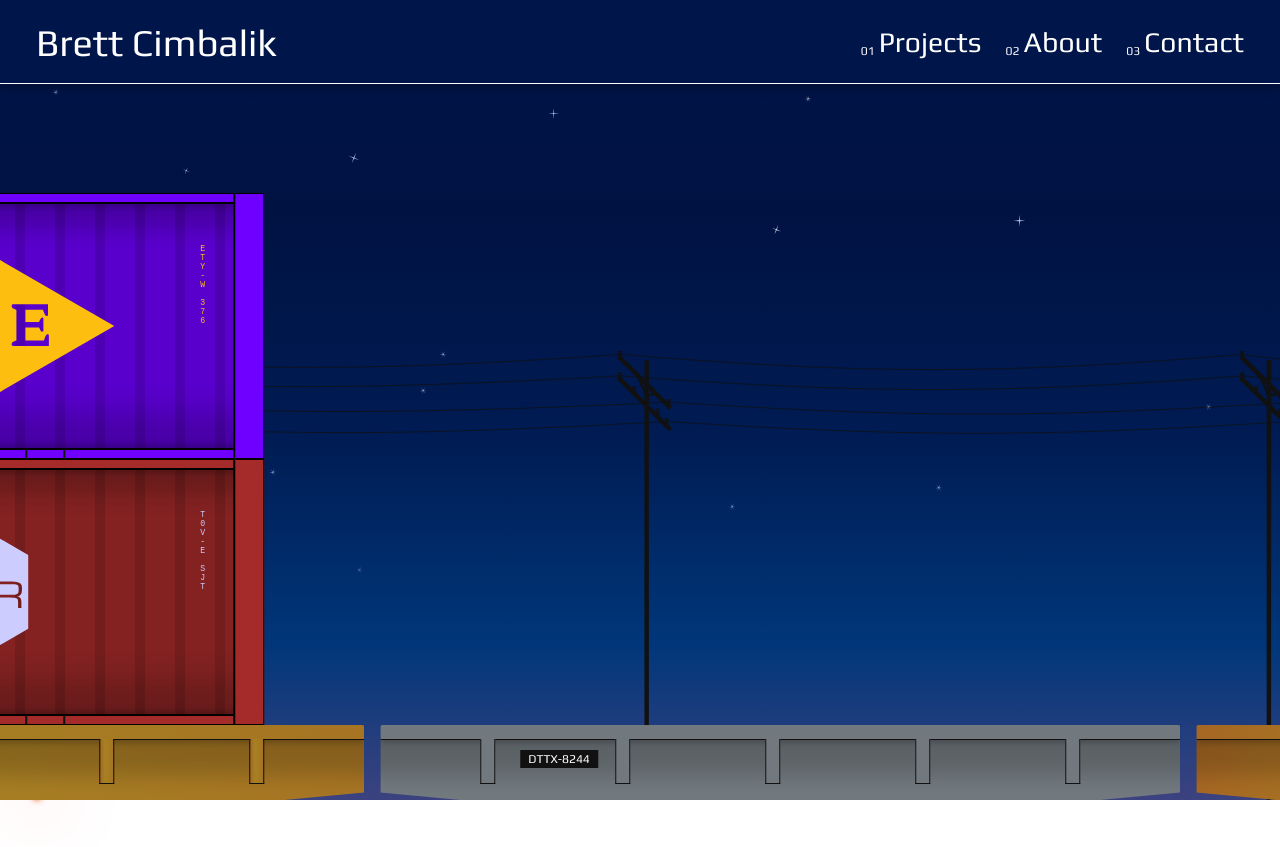
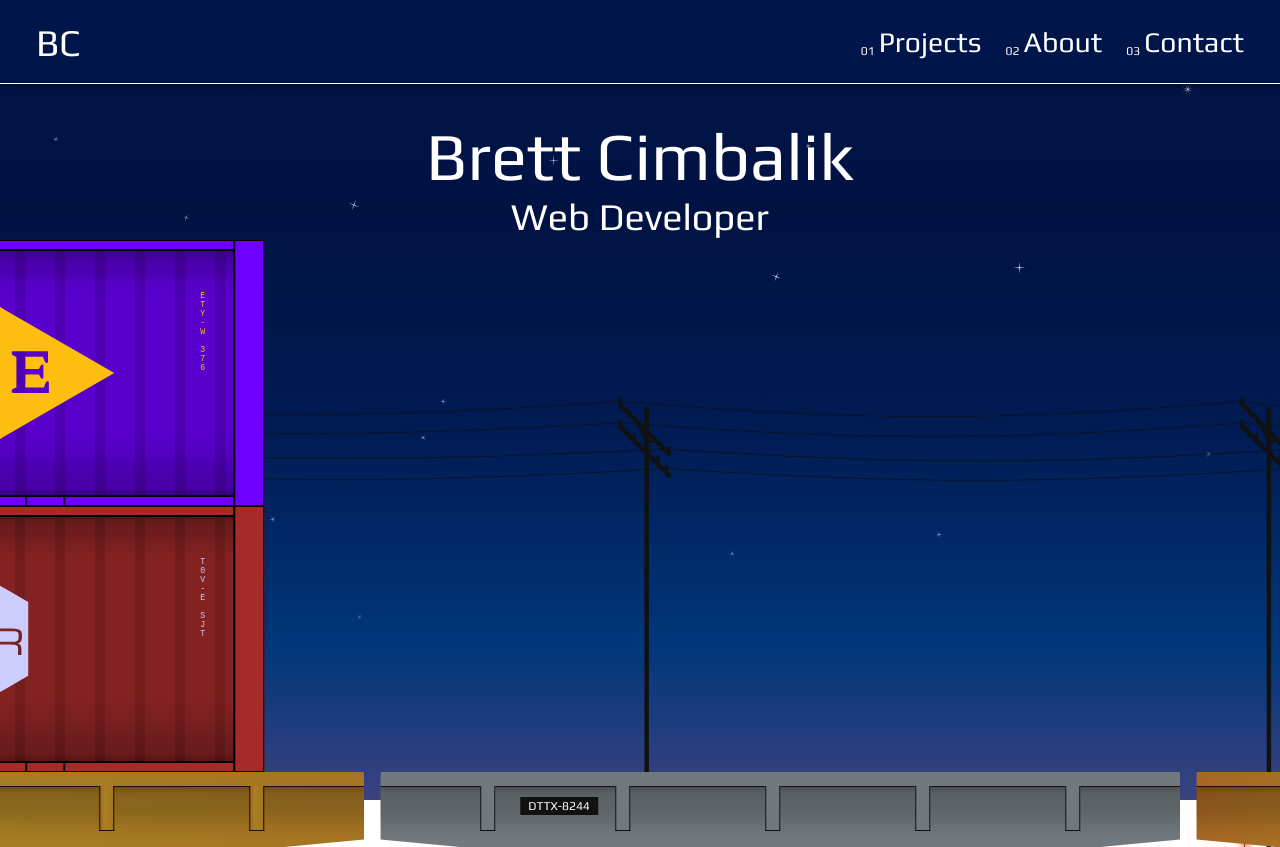
Before and after one commit to bcimbali/my-site-2, a Next.js app: page / in a window 1280 px wide. Before the commit the page ends 800 px from the top, so only its background shows below. Built offline with nearby package versions, Linux system fonts and the light colour scheme.

Commit message:
feat(page): add title to homepage

```diff
--- a/src/components/HomePage/index.tsx
+++ b/src/components/HomePage/index.tsx
@@ -8,6 +8,8 @@ import IntermodalWrapper from '@/components/IntermodalWrapper';
 import containersData from '@/lib/containersData';
 import CommsTower from '@/components/CommsTower';
 
+const PageSubtitle = styled.h3``;
+
 const StyledDiv = styled.div`
   align-items: center;
   display: flex;
@@ -17,10 +19,19 @@ const StyledDiv = styled.div`
   position: relative;
 `;
 
+const TitleContainer = styled.div`
+  align-items: center;
+  display: flex;
+  flex-direction: column;
+`;
+
 const HomePage = () => {
   return (
     <StyledDiv>
-      <PageTitle>{''}</PageTitle>
+      <TitleContainer>
+        <PageTitle noMargin>{'Brett Cimbalik'}</PageTitle>
+        <PageSubtitle>Web Developer</PageSubtitle>
+      </TitleContainer>
       <TrainMarquee>
         {containersData.map((item, idx) => (
           <IntermodalWrapper
--- a/src/components/Navbar/index.tsx
+++ b/src/components/Navbar/index.tsx
@@ -171,7 +171,7 @@ const Navbar = () => {
           </MobileNavBttn>
 
           <StyledLink href="/">
-            <Logo>Brett Cimbalik</Logo>
+            <Logo>BC</Logo>
           </StyledLink>
 
           <DesktopLinkContainer>
--- a/src/components/PageTitle/index.tsx
+++ b/src/components/PageTitle/index.tsx
@@ -2,18 +2,28 @@
 
 import styled, { css } from 'styled-components';
 
-const Title = styled.h1`
-  ${({ theme: { mediaQuery, spacing, themeColors } }) => css`
+type TitleTypes = {
+  $noMargin?: boolean;
+};
+
+const Title = styled.h1<TitleTypes>`
+  ${({ $noMargin, theme: { mediaQuery, spacing, themeColors } }) => css`
     color: ${themeColors.fg};
-    margin-bottom: ${spacing[0]};
+    margin-bottom: ${$noMargin ? 0 : spacing[0]};
     text-align: center;
 
     ${mediaQuery('lg')(`
-      margin-bottom: ${spacing[4]};
+      margin-bottom: ${$noMargin ? 0 : spacing[4]};
     `)}
   `}
 `;
 
-const PageTitle = ({ children }: { children: React.ReactNode }) => <Title>{children}</Title>;
+const PageTitle = ({
+  children,
+  noMargin = false
+}: {
+  children: React.ReactNode;
+  noMargin?: boolean;
+}) => <Title $noMargin={noMargin}>{children}</Title>;
 
 export default PageTitle;
```
